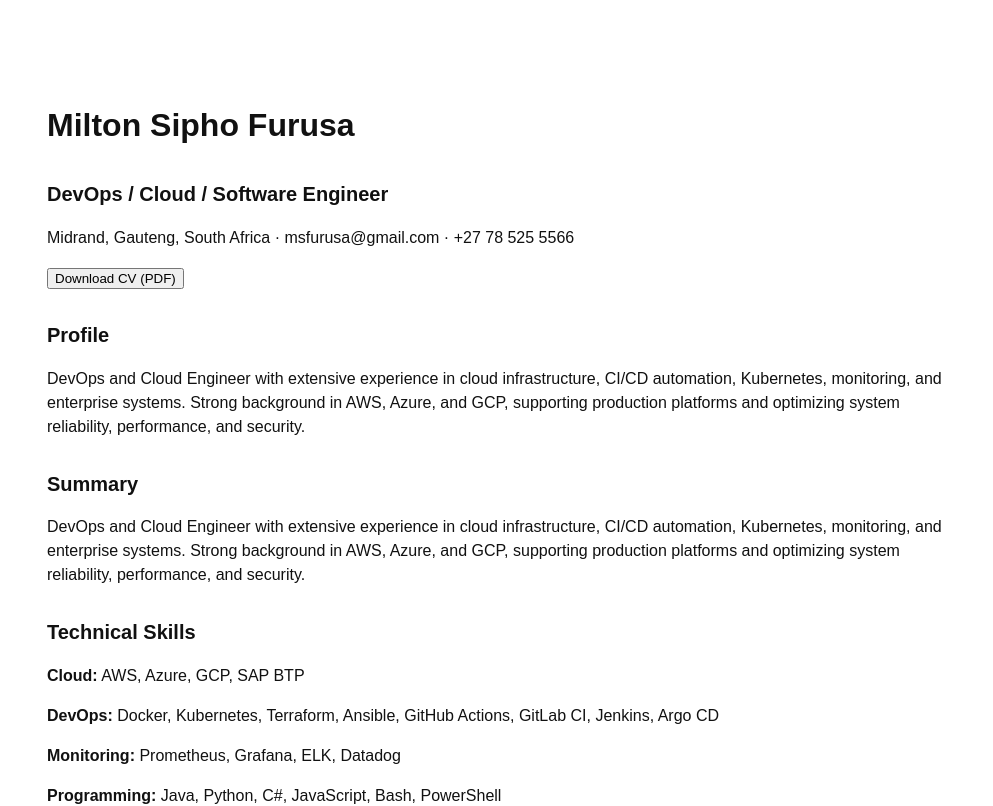
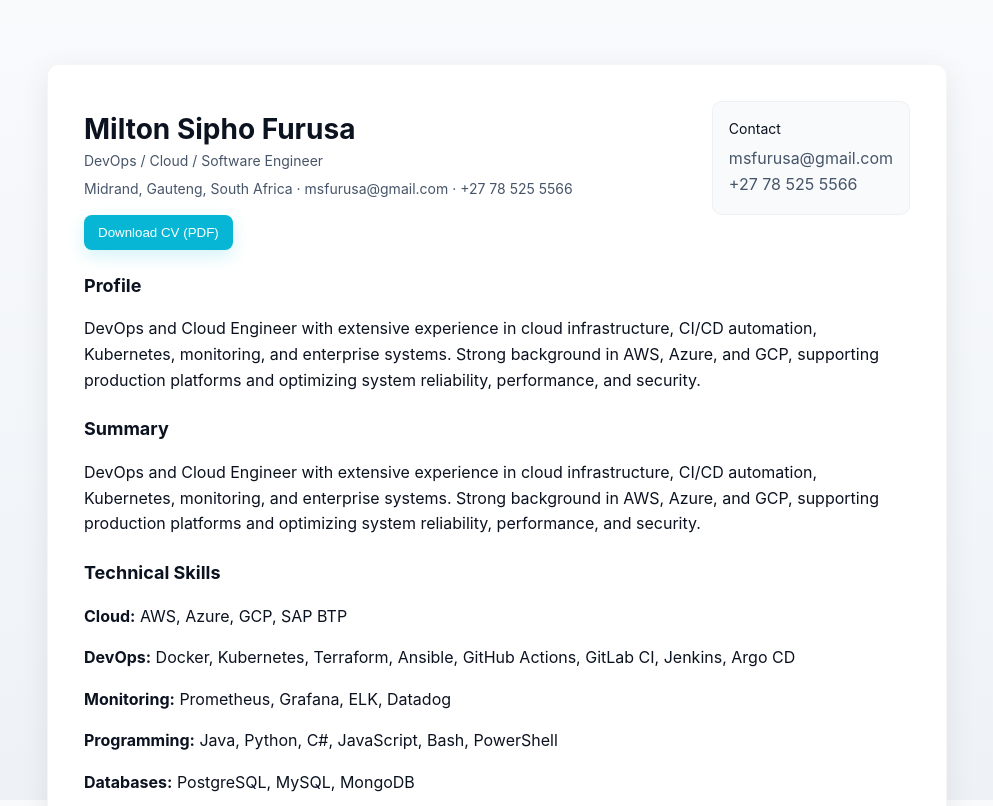
Before and after one commit to msfurusa/miltonf-cv-app, a Next.js app: page / in a window 1280 px wide. Shown: the top 806 px of the page, without its empty margins (143-1136 px from the left). Built offline with nearby package versions, Linux system fonts and the light colour scheme.

Commit message:
style: improve global styles, header layout and download button

```diff
--- a/app/globals.css
+++ b/app/globals.css
@@ -1,31 +1,104 @@
-body {
-  font-family: Arial, Helvetica, sans-serif;
-  color: #111;
-  background: #fff;
-  line-height: 1.5;
+:root{
+  --bg: #0f1724; /* deep slate */
+  --card: #fff;
+  --muted: #475569;
+  --accent: #06b6d4; /* cyan-500 */
 }
 
-.container {
-  max-width: 900px;
-  margin: 40px auto;
-  padding: 40px;
+*{box-sizing:border-box}
+html,body{height:100%}
+body{
+  font-family: Inter, system-ui, -apple-system, 'Segoe UI', Roboto, 'Helvetica Neue', Arial;
+  color: #0b1220;
+  background: linear-gradient(180deg,#f8fafc 0%, #eef2f7 100%);
+  line-height:1.6;
+  -webkit-font-smoothing:antialiased;
+  -moz-osx-font-smoothing:grayscale;
+  padding:24px;
 }
 
-h1 {
-  font-size: 32px;
+.container{
+  max-width:900px;
+  margin:32px auto;
+  background:var(--card);
+  border-radius:12px;
+  box-shadow:0 8px 30px rgba(2,6,23,0.08);
+  padding:36px;
+  border:1px solid rgba(15,23,36,0.04);
 }
 
-h2 {
-  margin-top: 30px;
-  font-size: 20px;
+header.site-header{
+  display:flex;
+  align-items:center;
+  justify-content:space-between;
+  gap:20px;
 }
 
-ul {
-  padding-left: 20px;
+header.site-header .title{
+  margin:0;
+  font-size:28px;
+  line-height:1.05;
 }
 
-@media print {
-  button {
-    display: none;
-  }
+.subtitle{
+  margin:6px 0 0 0;
+  color:var(--muted);
+  font-size:14px;
 }
+
+.profile-section{
+  margin-top:20px;
+  display:grid;
+  grid-template-columns: 1fr 320px;
+  gap:28px;
+}
+
+.profile-summary{
+  white-space:pre-line;
+  color:#0b1220;
+}
+
+.side-card{
+  background:#f8fafc;
+  border-radius:10px;
+  padding:16px;
+  border:1px solid rgba(11,17,32,0.04);
+}
+
+h1{font-size:28px;margin:0}
+h2{margin-top:22px;font-size:18px;color:#0b1220}
+
+.skills-list p{margin:6px 0}
+
+.skill-tag{
+  display:inline-block;
+  background:#eef2f6;
+  color:#0b1220;
+  padding:6px 10px;
+  border-radius:999px;
+  margin:4px 6px 4px 0;
+  font-size:13px;
+}
+
+.download-btn{
+  background:var(--accent);
+  color:white;
+  border:none;
+  padding:10px 14px;
+  border-radius:8px;
+  cursor:pointer;
+  box-shadow:0 6px 18px rgba(6,182,212,0.18);
+}
+.download-btn:hover{transform:translateY(-1px)}
+
+ul{padding-left:20px}
+
+@media (max-width:900px){
+  .profile-section{grid-template-columns:1fr;}
+}
+
+@media print{
+  body{background:white;padding:0}
+  .container{box-shadow:none;border-radius:0;padding:0;margin:0}
+  button{display:none}
+}
--- a/app/print.css
+++ b/app/print.css
@@ -13,3 +13,8 @@
     text-decoration: none;
   }
 }
+
+@media print{
+  header.site-header{display:block}
+  .side-card{display:none}
+}
--- a/components/DownloadPDF.tsx
+++ b/components/DownloadPDF.tsx
@@ -3,7 +3,7 @@ import React from "react";
 
 export default function DownloadPDF() {
   return (
-    <button onClick={() => window.print()}>
+    <button className="download-btn" onClick={() => window.print()}>
       Download CV (PDF)
     </button>
   );
--- a/components/Header.tsx
+++ b/components/Header.tsx
@@ -3,12 +3,16 @@ import type { CV } from "@/types/cv";
 
 export default function Header({ cv }: { cv: CV }) {
   return (
-    <header>
-      <h1>{cv.name}</h1>
-      <h2>{cv.title}</h2>
-      <p>
-        {cv.location} · {cv.email} · {cv.phone}
-      </p>
+    <header className="site-header">
+      <div>
+        <h1 className="title">{cv.name}</h1>
+        <p className="subtitle">{cv.title}</p>
+        <p className="subtitle">{cv.location} · {cv.email} · {cv.phone}</p>
+      </div>
+      <div className="side-card">
+        <p style={{margin:0,fontSize:14,color:'#0b1220'}}>Contact</p>
+        <p style={{margin:'6px 0 0 0',color:'#475569'}}>{cv.email}<br/>{cv.phone}</p>
+      </div>
     </header>
   );
 }
```
